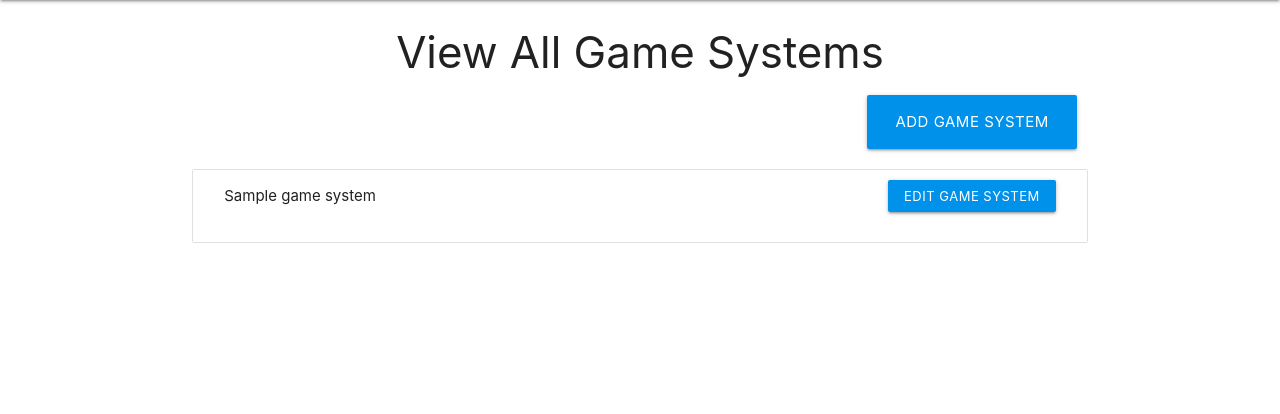
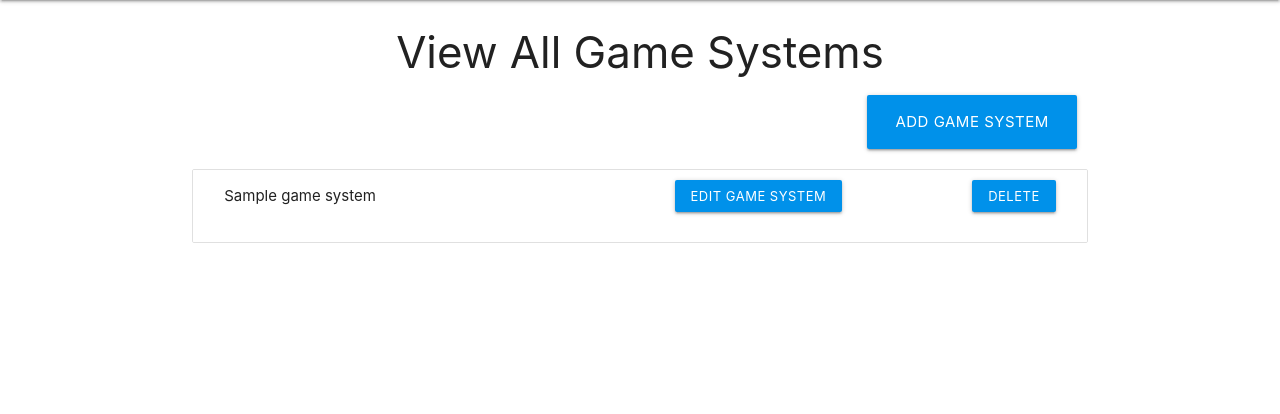
Before and after one commit to cfconor/rpg-book-repository, a Flask app: page /view_game_systems in a window 1280 px wide. Shown: the part 64-478 px from the top of the page. Run offline with Flask 2, Linux system fonts and the light colour scheme; a database or web service that is not in the repository returns one stand-in record (values such as "Sample title"); some libraries are stand-ins or nearby versions.

Commit message:
added delete_category and delete_game_system functionality

```diff
--- a/app.py
+++ b/app.py
@@ -128,8 +128,6 @@ def edit_article(article_id):
 
     article = mongo_obj.db.articles.find_one({"_id": ObjectId(article_id)})
 
-    print(article)
-
     if request.method == "POST":
         updated_article = {
             "article_name": request.form.get("article_name"),
@@ -151,10 +149,10 @@ def edit_article(article_id):
 
 
 @app.route("/delete_article/<article_id>")
-def delete_task(task_id):
-    mongo.db.tasks.remove({"_id": ObjectId(task_id)})
-    flash("Task Deleted")
-    return redirect(url_for("get_tasks"))
+def delete_article(article_id):
+    mongo_obj.db.articles.remove({"_id": ObjectId(article_id)})
+
+    return redirect(url_for("catalog"))
 
 
 # Categories - Add, View, Edit
@@ -193,6 +191,13 @@ def edit_category(category_id):
     category = mongo_obj.db.categories.find_one({"_id": ObjectId(category_id)})
     return render_template("edit_category.html", category=category)
 
+
+@app.route("/delete_category/<category_id>")
+def delete_category(category_id):
+    mongo_obj.db.categories.remove({"_id": ObjectId(category_id)})
+
+    return redirect(url_for("view_categories"))
+
 # Game Systems - Add, View, Edit
 @app.route("/add_game_system", methods=["GET", "POST"])
 def add_game_system():
@@ -204,7 +209,7 @@ def add_game_system():
         }
 
         mongo_obj.db.game_systems.insert_one(game_system)
-        return redirect(url_for("catalog"))
+        return redirect(url_for("view_game_systems"))
 
     return render_template("add_game_systems.html")
 
@@ -231,6 +236,13 @@ def edit_game_system(game_system_id):
     return render_template("edit_game_system.html", game_system=game_system)
 
 
+@app.route("/delete_game_system/<game_system_id>")
+def delete_game_system(game_system_id):
+    mongo_obj.db.game_systems.remove({"_id": ObjectId(game_system_id)})
+
+    return redirect(url_for("view_game_systems"))
+
+
 # App.run method initialization
 if __name__ == "__main__":
     app.run(host=os.environ.get("IP"),
--- a/templates/catalog.html
+++ b/templates/catalog.html
@@ -37,7 +37,7 @@
                             <a class="col btn s6 right" href="{{ url_for('edit_article', article_id=article._id) }}">Edit Article</a>
                         </div>
                         <div class="row">
-                            <a class="col btn s6 right red darken-4" href="#!">Delete Article</a>
+                            <a class="col btn s6 right red darken-4" href="{{ url_for('delete_article', article_id=article._id) }}">Delete Article</a>
                         </div>
                     </div>
 
--- a/templates/view_categories.html
+++ b/templates/view_categories.html
@@ -17,11 +17,14 @@
                 </div>
                 <div class="collapsible-body">
                     <div class="row">
-                        <div class="col s9">
+                        <div class="col s6">
                             {{ category.category_desc }}
                         </div>
                         <div class="col s3">
                             <a href="{{ url_for('edit_category', category_id=category._id) }}" class="btn-small light-blue accent-4">Edit Category</a>
+                        </div>
+                        <div class="col s3">
+                            <a href="{{ url_for('delete_category', category_id=category._id) }}" class="btn-small light-blue accent-4">Delete</a>
                         </div>
                     </div>
                 </div>
--- a/templates/view_game_systems.html
+++ b/templates/view_game_systems.html
@@ -16,9 +16,13 @@
                     <div class="col s6">
                         {{ game_system.system_name }}
                     </div>
-                    <div class="col s6">
+                    <div class="col s3">
                         <a href="{{ url_for('edit_game_system', game_system_id=game_system._id) }}"
                             class="btn-small light-blue accent-4 right">Edit Game System</a>
+                    </div>
+                    <div class="col s3">
+                        <a href="{{ url_for('delete_game_system', game_system_id=game_system._id) }}"
+                            class="btn-small light-blue accent-4 right">Delete</a>
                     </div>
                 </div>
             </li>
```
